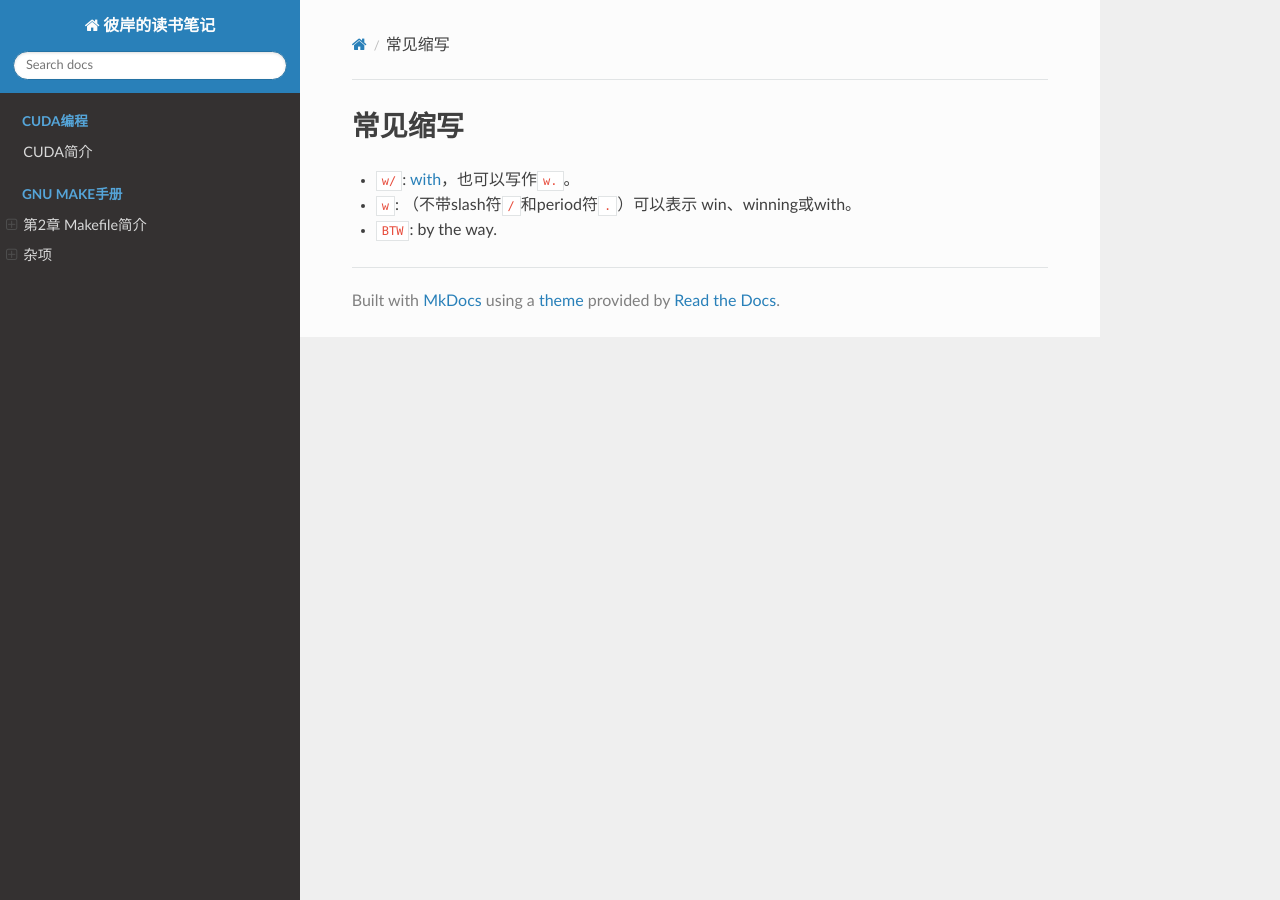
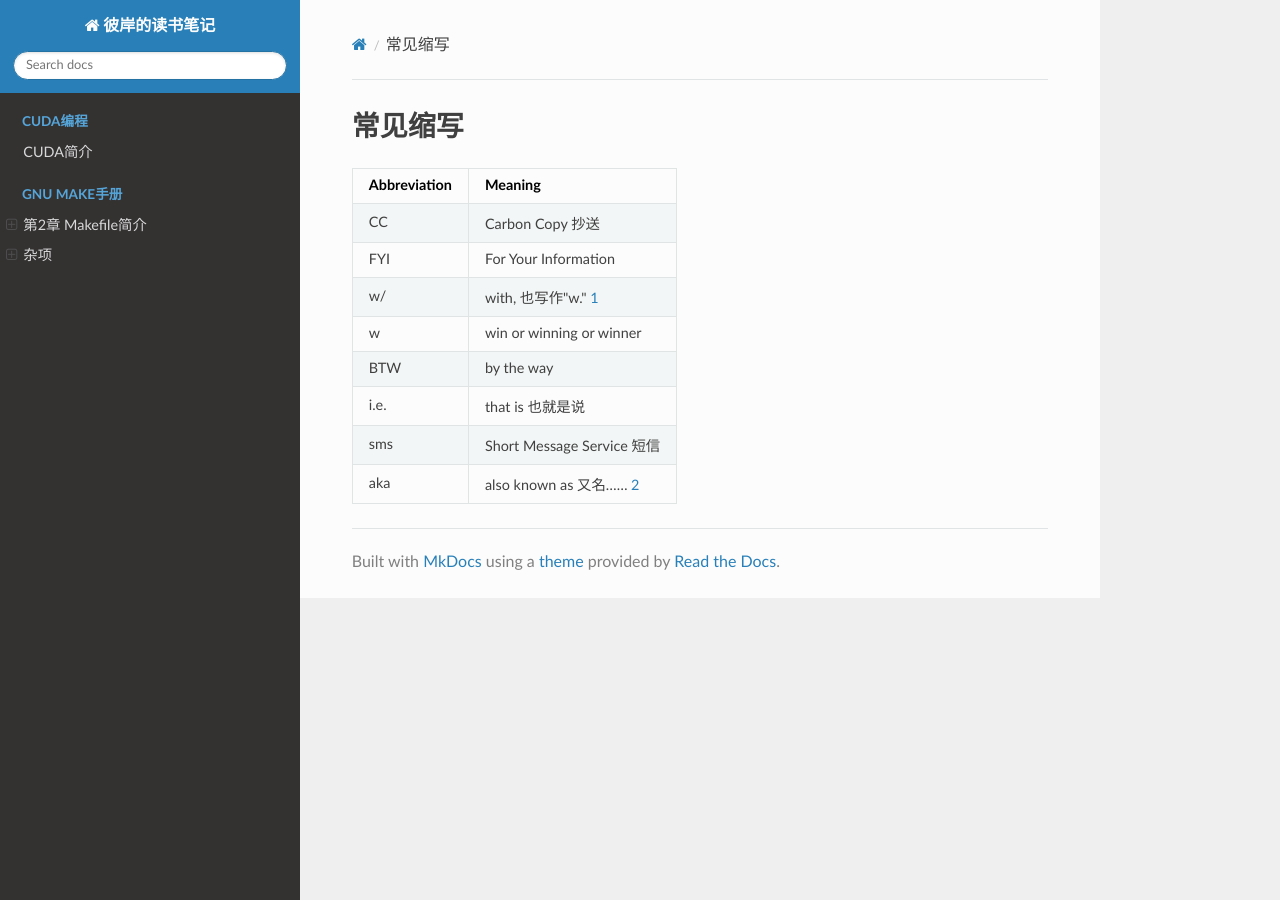
Before and after one commit to bi-an/learning_books, an MkDocs documentation site: the page built from docs/daily_notes/English/abbr.md, in a window 1280 px wide. Built offline with MkDocs 1.6.1, drawn with Linux system fonts in a browser that asks for light colours; nearby versions of some CDN libraries.

Commit message:
English常见缩写改成表格记录

```diff
--- a/docs/daily_notes/English/abbr.md
+++ b/docs/daily_notes/English/abbr.md
@@ -1,5 +1,16 @@
 # 常见缩写
 
-* `w/`: [with](https://dictionary.cambridge.org/us/dictionary/english/abbreviation)，也可以写作`w.`。
-* `w`: （不带slash符`/`和period符`.`）可以表示 win、winning或with。
-* `BTW`: by the way.
+| Abbreviation 	| Meaning                    	|
+|--------------	|----------------------------	|
+| CC           	| Carbon Copy 抄送           	|
+| FYI          	| For Your Information       	|
+| w/           	| with, 也写作"w." [1]       	|
+| w            	| win or winning or winner   	|
+| BTW          	| by the way                 	|
+| i.e.         	| that is 也就是说           	|
+| sms          	| Short Message Service 短信 	|
+| aka          	| also known as 又名…… [2]   	|
+
+
+[1]: https://dictionary.cambridge.org/us/dictionary/english/abbreviation
+[2]: https://www.merriam-webster.com/dictionary/aka
```
Also changed, not shown: docs/daily_notes/shell/file_system.md (+2 -2 lines).
